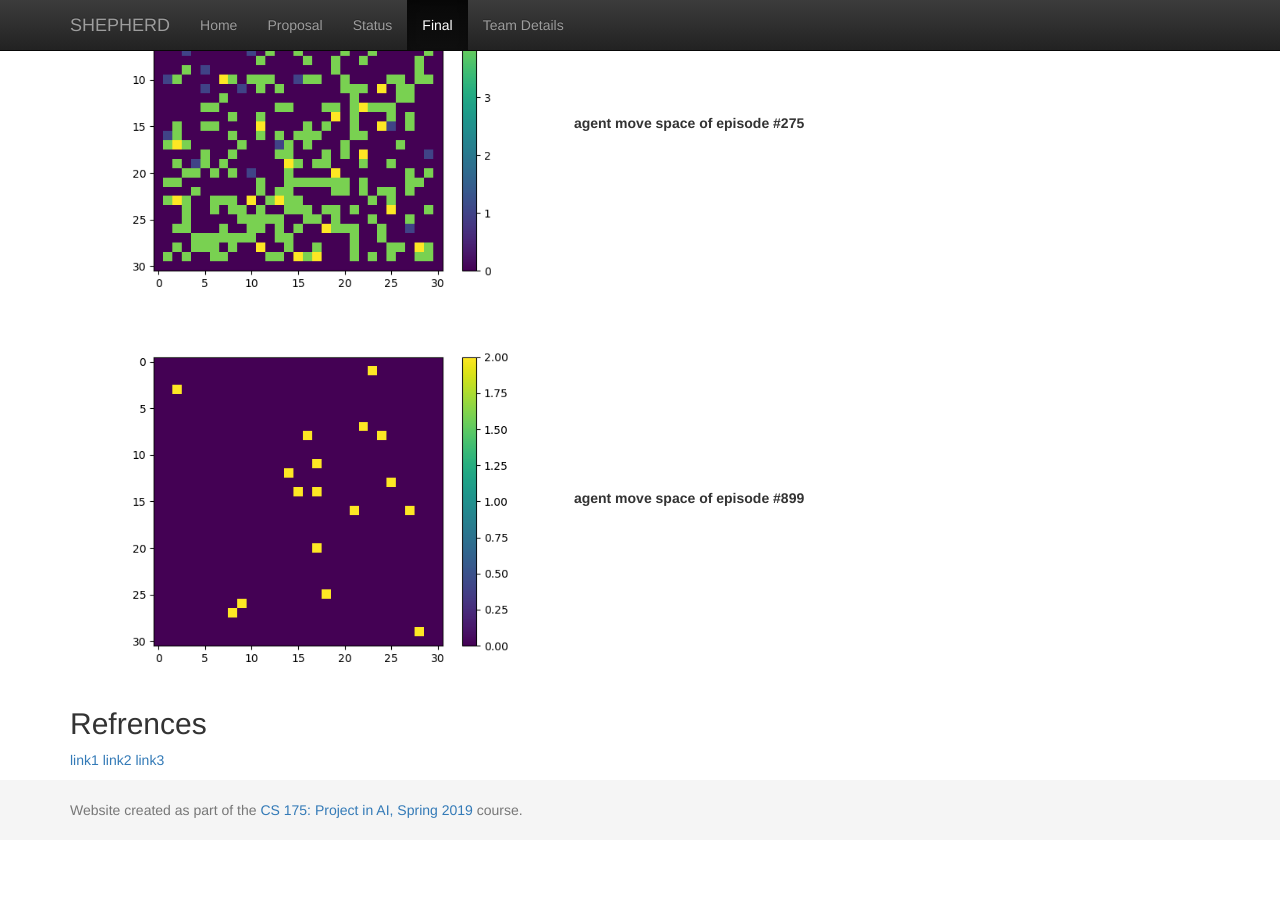
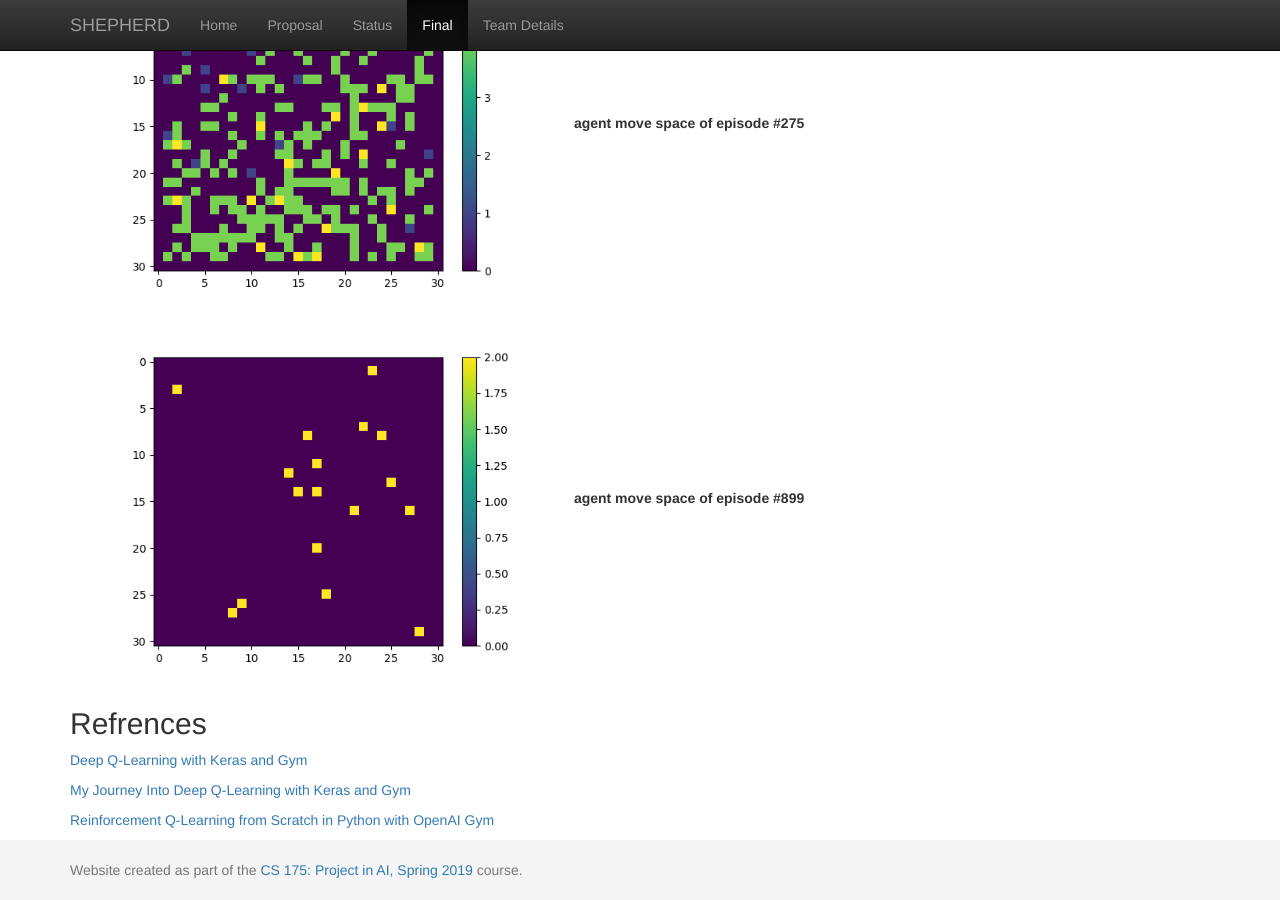
Before and after one commit to joycele/Shepherd, a Jekyll site: the page built from docs/final.md, in a window 1280 px wide and 900 px high, scrolled down 4682 px. Built offline with Jekyll 4.4.1, drawn with Linux system fonts in a browser that asks for light colours; before the commit the page ends 5522 px from its top, so only the background shows below that.

Commit message:
Final fix to links

```diff
--- a/docs/final.md
+++ b/docs/final.md
@@ -110,6 +110,8 @@ For qualitative results, we looked at how intelligently our agent was able to fa
 <br>
 
 ## Refrences
-[link1](https://keon.io/deep-q-learning/?fbclid=IwAR0DftZDBhpV05C9wql3Yfu4GnI-T4G045xp3Q7lQhDDkvrkInenFRNKyRk)
-[link2](https://medium.com/@gtnjuvin/my-journey-into-deep-q-learning-with-keras-and-gym-3e779cc12762)
-[link3](https://www.learndatasci.com/tutorials/reinforcement-q-learning-scratch-python-openai-gym/?fbclid=IwAR3L9NSzKMn1NxB6P1LXjU69t9jsFoaVKsUxpJRSFPnN36doc1FJoa2A4hw)
+[Deep Q-Learning with Keras and Gym](https://keon.io/deep-q-learning/?fbclid=IwAR0DftZDBhpV05C9wql3Yfu4GnI-T4G045xp3Q7lQhDDkvrkInenFRNKyRk)
+
+[My Journey Into Deep Q-Learning with Keras and Gym](https://medium.com/@gtnjuvin/my-journey-into-deep-q-learning-with-keras-and-gym-3e779cc12762)
+
+[Reinforcement Q-Learning from Scratch in Python with OpenAI Gym](https://www.learndatasci.com/tutorials/reinforcement-q-learning-scratch-python-openai-gym/?fbclid=IwAR3L9NSzKMn1NxB6P1LXjU69t9jsFoaVKsUxpJRSFPnN36doc1FJoa2A4hw)
```
